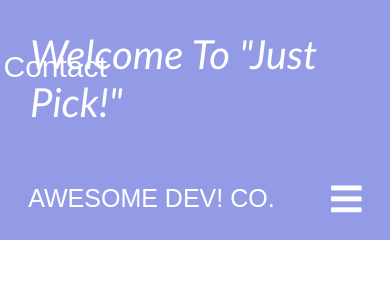
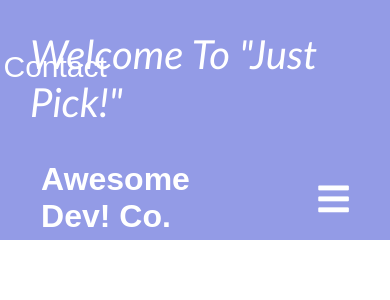
Before and after one commit to Alvarado66/TheCollection, a React (Create React App) app in the folder client/: page / in a window 390 px wide. Shown: the top 300 px of the page. Built offline with nearby package versions, Linux system fonts and the light colour scheme.

Commit message:
slight mod to appearance

```diff
--- a/client/src/App.css
+++ b/client/src/App.css
@@ -23,16 +23,18 @@ nav {
 }
 
 nav .brandLogo {
-  font-size: 25px;
-  font-weight: 800px;
-  text-transform: uppercase;
-  font-family: sans-serif;
+  display: flex;
+  justify-content: inherit;
+  width: 50%;
+  font-size: xx-large;
+  font-weight: 700;
 }
 
 nav .nav-links {
   display: flex;
-  justify-content: space-around;
+  justify-content: space-evenly;
   width: 50%;
+
 }
 
 nav .nav-links a {
@@ -42,7 +44,7 @@ nav .nav-links a {
 }
 
 nav .nav-links a:hover {
-  border-bottom: 5px solid white;
+  border-bottom: 3px solid white;
 }
 
 nav .burgerMenu {
@@ -52,7 +54,7 @@ nav .burgerMenu {
 }
 
 
-@media all and (max-width: 768px) {
+@media all and (max-width: 780px) {
   nav .burgerMenu {
     display: block;
   }
@@ -73,7 +75,7 @@ nav .burgerMenu {
   nav .nav-links li {
     padding: 25px;
     border-bottom: 2px solid white;
-    transition: 0.5s ease;
+
   }
 
   nav .nav-links li:last-of-type {
@@ -86,21 +88,6 @@ nav .burgerMenu {
 }
 }
 
-.App-header {
-  background-color: #282c34;
-  min-height: 100vh;
-  display: flex;
-  flex-direction: column;
-  align-items: center;
-  justify-content: center;
-  font-size: calc(10px + 2vmin);
-  color: white;
-}
-
-.App-link {
-  color: #61dafb;
-}
-
 @keyframes App-logo-spin {
   from {
     transform: rotate(0deg);
```
Also changed, not shown: client/src/components/MainContent/MainContent.js (added, +31 -0 lines).
